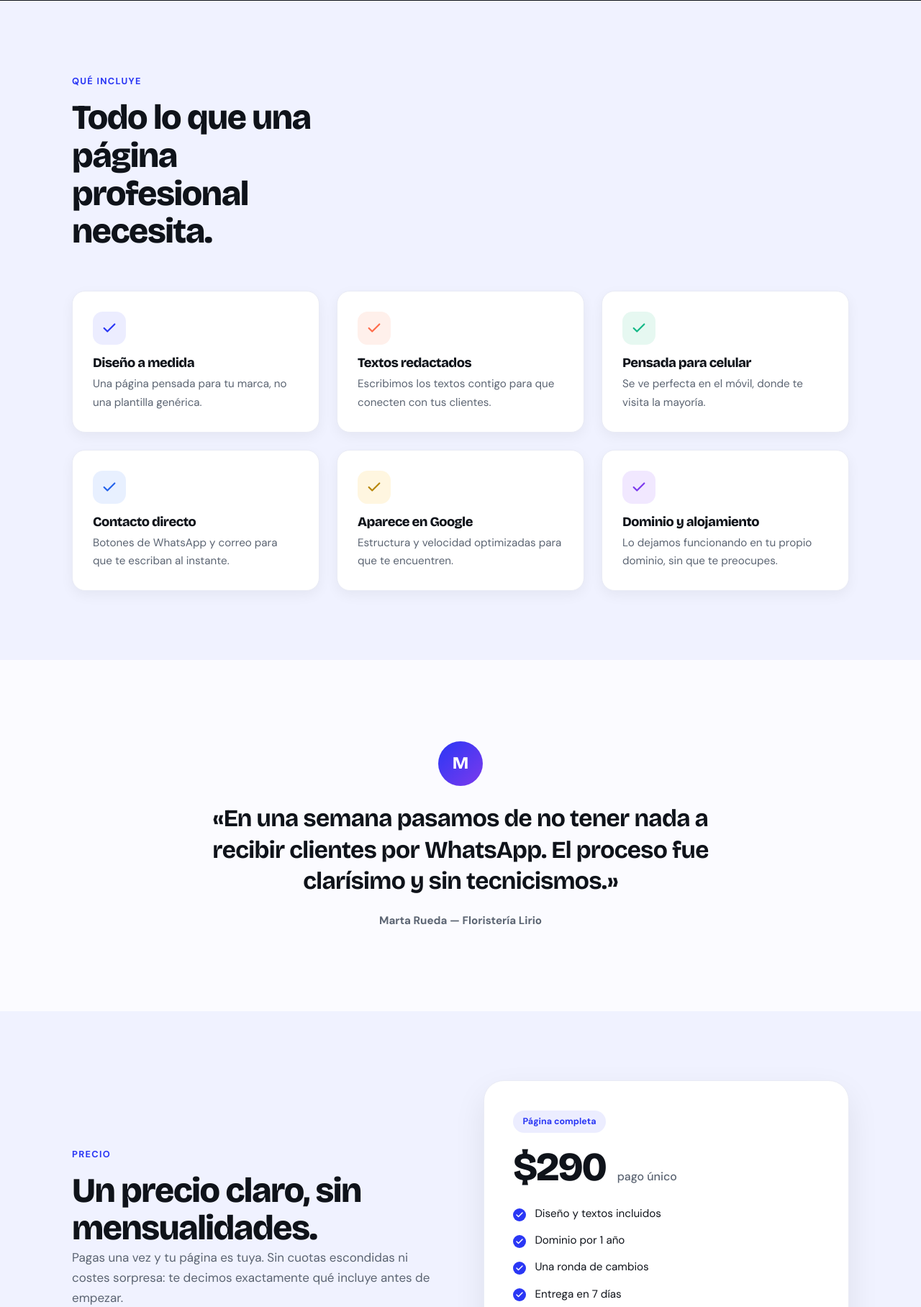
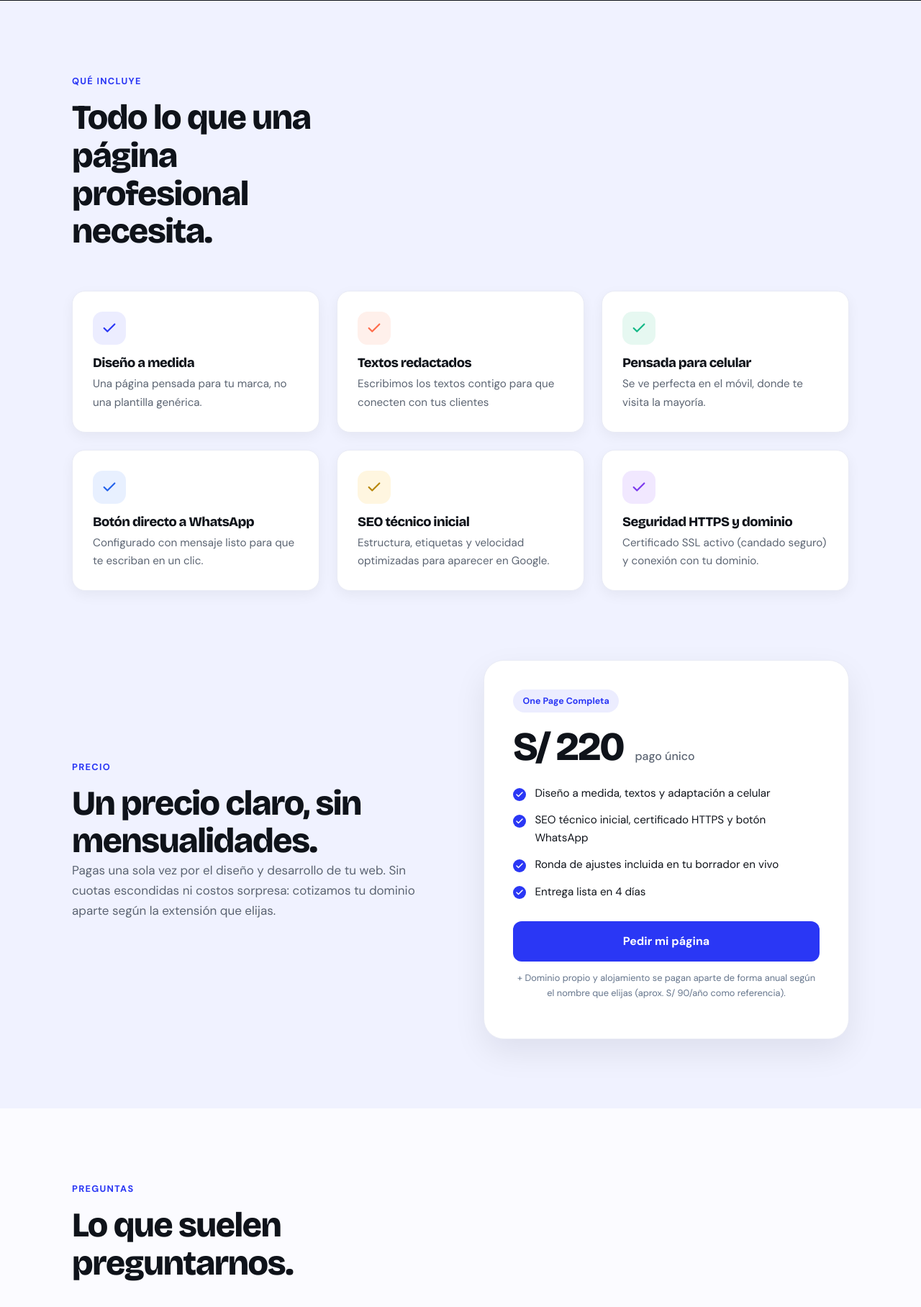
Before and after one commit to Anthonysystemas/mi-web-amedida, a PHP site: page / in a window 1280 px wide. Shown: the part 2544-4360 px from the top of the page at 72% size. Run offline with PHP 8.4, Linux system fonts and the light colour scheme.

Commit message:
refactorizar el texto y las demas secciones

```diff
--- a/assets/css/style.css
+++ b/assets/css/style.css
@@ -243,6 +243,9 @@ button:focus-visible { outline: 2px solid var(--accent); outline-offset: 3px; }
 /* ---------- 6. SECCIONES ---------- */
 .section { padding-block: var(--section-y); }
 .section--alt  { background: var(--bg-alt); }
+/* Dos secciones lavanda contiguas (p. ej. "Qué incluye" y "Precio"):
+   una sola separación en lugar de dos paddings acumulados */
+.section--alt + .section--alt { padding-top: 0; }
 .section--dark { background: var(--dark); color: #FFFFFF; }
 .section--dark .section__title { color: #FFFFFF; }
 
@@ -592,38 +595,6 @@ button:focus-visible { outline: 2px solid var(--accent); outline-offset: 3px; }
 .icon-box--5 { background: #fff6e0; color: #b8860b; }
 .icon-box--6 { background: #f1e8ff; color: var(--violet); }
 
-/* ---------- 11. TESTIMONIO ---------- */
-.testimonial {
-    max-width: 760px;
-    margin-inline: auto;
-    text-align: center;
-}
-.testimonial__avatar {
-    display: inline-flex;
-    align-items: center;
-    justify-content: center;
-    width: 62px; height: 62px;
-    border-radius: 50%;
-    background: linear-gradient(135deg, var(--accent), var(--violet));
-    color: #FFFFFF;
-    font-family: var(--font-head);
-    font-weight: 800;
-    font-size: 1.5rem;
-}
-.testimonial__quote {
-    margin: 1.5rem 0 1.25rem;
-    font-family: var(--font-head);
-    font-size: clamp(1.4rem, 3.4vw, 2.1rem);
-    font-weight: 700;
-    line-height: 1.3;
-    letter-spacing: -0.02em;
-}
-.testimonial__name {
-    color: var(--muted);
-    font-size: .95rem;
-    font-weight: 700;
-}
-
 /* ---------- 12. PRECIO ---------- */
 .price {
     display: grid;
--- a/index.php
+++ b/index.php
@@ -12,7 +12,7 @@
 $nombre_marca     = 'nexo';
 $whatsapp_numero  = '34600000000';                       // Internacional, sin "+" ni espacios.
 $whatsapp_mensaje = 'Hola, quiero mi página web.';       // Mensaje predeterminado.
-$precio_servicio  = '$290';                              // Precio mostrado.
+$precio_servicio  = 'S/ 220';                            // Precio mostrado.
 $correo_contacto  = 'hola@nexo.com';
 $instagram_url    = 'https://instagram.com/nexo';
 
@@ -85,7 +85,7 @@ function e($texto): string
             <div class="container hero__inner">
 
                 <div class="hero__copy reveal">
-                    <span class="pill">Cupos abiertos para diciembre</span>
+                    <span class="pill">Diseño web One Page · Pago único</span>
 
                     <h1 class="display">Tu negocio, claro y completo en una sola página.</h1>
 
@@ -264,7 +264,7 @@ function e($texto): string
                             <svg viewBox="0 0 24 24" fill="none" stroke="currentColor" stroke-width="2.4" stroke-linecap="round" stroke-linejoin="round"><path d="M20 6 9 17l-5-5"/></svg>
                         </span>
                         <h3>Textos redactados</h3>
-                        <p>Escribimos los textos contigo para que conecten con tus clientes.</p>
+                        <p>Escribimos los textos contigo para que conecten con tus clientes</p>
                     </article>
                     <article class="feature reveal">
                         <span class="icon-box icon-box--3">
@@ -277,38 +277,24 @@ function e($texto): string
                         <span class="icon-box icon-box--4">
                             <svg viewBox="0 0 24 24" fill="none" stroke="currentColor" stroke-width="2.4" stroke-linecap="round" stroke-linejoin="round"><path d="M20 6 9 17l-5-5"/></svg>
                         </span>
-                        <h3>Contacto directo</h3>
-                        <p>Botones de WhatsApp y correo para que te escriban al instante.</p>
+                        <h3>Botón directo a WhatsApp</h3>
+                        <p>Configurado con mensaje listo para que te escriban en un clic.</p>
                     </article>
                     <article class="feature reveal">
                         <span class="icon-box icon-box--5">
                             <svg viewBox="0 0 24 24" fill="none" stroke="currentColor" stroke-width="2.4" stroke-linecap="round" stroke-linejoin="round"><path d="M20 6 9 17l-5-5"/></svg>
                         </span>
-                        <h3>Aparece en Google</h3>
-                        <p>Estructura y velocidad optimizadas para que te encuentren.</p>
+                        <h3>SEO técnico inicial</h3>
+                        <p>Estructura, etiquetas y velocidad optimizadas para aparecer en Google.</p>
                     </article>
                     <article class="feature reveal">
                         <span class="icon-box icon-box--6">
                             <svg viewBox="0 0 24 24" fill="none" stroke="currentColor" stroke-width="2.4" stroke-linecap="round" stroke-linejoin="round"><path d="M20 6 9 17l-5-5"/></svg>
                         </span>
-                        <h3>Dominio y alojamiento</h3>
-                        <p>Lo dejamos funcionando en tu propio dominio, sin que te preocupes.</p>
+                        <h3>Seguridad HTTPS y dominio</h3>
+                        <p>Certificado SSL activo (candado seguro) y conexión con tu dominio.</p>
                     </article>
                 </div>
-            </div>
-        </section>
-
-        <!-- ======== 6. TESTIMONIO ======== -->
-        <section class="section">
-            <div class="container">
-                <figure class="testimonial reveal">
-                    <span class="testimonial__avatar" aria-hidden="true">M</span>
-                    <blockquote class="testimonial__quote">
-                        «En una semana pasamos de no tener nada a recibir clientes por WhatsApp.
-                        El proceso fue clarísimo y sin tecnicismos.»
-                    </blockquote>
-                    <figcaption class="testimonial__name">Marta Rueda — Floristería Lirio</figcaption>
-                </figure>
             </div>
         </section>
 
@@ -319,23 +305,28 @@ function e($texto): string
                     <span class="eyebrow">Precio</span>
                     <h2 class="section__title">Un precio claro, sin mensualidades.</h2>
                     <p class="lead">
-                        Pagas una vez y tu página es tuya. Sin cuotas escondidas ni costes
-                        sorpresa: te decimos exactamente qué incluye antes de empezar.
+                        Pagas una sola vez por el diseño y desarrollo de tu web. Sin cuotas
+                        escondidas ni costos sorpresa: cotizamos tu dominio aparte según la
+                        extensión que elijas.
                     </p>
                 </div>
 
                 <aside class="price-card reveal">
-                    <span class="price-card__tag">Página completa</span>
+                    <span class="price-card__tag">One Page Completa</span>
                     <p class="price-card__amount"><?= e($precio_servicio) ?> <span>pago único</span></p>
 
                     <ul class="check-list">
-                        <li>Diseño y textos incluidos</li>
-                        <li>Dominio por 1 año</li>
-                        <li>Una ronda de cambios</li>
-                        <li>Entrega en 7 días</li>
+                        <li>Diseño a medida, textos y adaptación a celular</li>
+                        <li>SEO técnico inicial, certificado HTTPS y botón WhatsApp</li>
+                        <li>Ronda de ajustes incluida en tu borrador en vivo</li>
+                        <li>Entrega lista en 4 días</li>
                     </ul>
 
                     <a class="btn btn--solid btn--block" href="<?= e($wa) ?>" target="_blank" rel="noopener">Pedir mi página</a>
+
+                    <p class="price-card__note" style="font-size:0.8rem;color:#64748b;margin-top:0.75rem;text-align:center;">
+                        + Dominio propio y alojamiento se pagan aparte de forma anual según el nombre que elijas (aprox. S/ 90/año como referencia).
+                    </p>
                 </aside>
             </div>
         </section>
@@ -365,7 +356,7 @@ function e($texto): string
                             <span class="faq__icon" aria-hidden="true">+</span>
                         </button>
                         <div class="faq__a"><div>
-                            <p>No. Es un pago único por el diseño y la publicación. Solo pagarías aparte el dominio y el alojamiento si decides gestionarlos tú.</p>
+                            <p>No. El diseño y desarrollo de tu página es un pago único fijo de S/ 220. Aparte solo cubres tu dominio propio y alojamiento de forma anual según la extensión que elijas (aprox. S/ 90/año como referencia, pudiendo variar si eliges un dominio especial). El mantenimiento anual o cambios futuros son opcionales.</p>
                         </div></div>
                     </div>
 
@@ -375,7 +366,7 @@ function e($texto): string
                             <span class="faq__icon" aria-hidden="true">+</span>
                         </button>
                         <div class="faq__a"><div>
-                            <p>Sí. Te entregamos todo y te explicamos cómo hacer cambios básicos. Si prefieres que nos encarguemos nosotros, también ofrecemos mantenimiento.</p>
+                            <p>Sí. Durante la entrega incluimos una ronda de ajustes en tu borrador en vivo. Luego, si necesitas actualizar precios, fotos o datos más adelante, puedes contratar nuestro mantenimiento anual opcional (desde S/ 30/año) o pedir cambios puntuales solo cuando los necesites.</p>
                         </div></div>
                     </div>
 
@@ -397,7 +388,7 @@ function e($texto): string
             <div class="container">
                 <div class="cta reveal">
                     <h2>Tu página puede estar en línea la próxima semana.</h2>
-                    <p>Quedan pocos cupos este mes. Escríbenos y empecemos hoy mismo.</p>
+                    <p>Escríbenos y empecemos hoy mismo, sin compromiso.</p>
                     <a class="btn btn--white" href="<?= e($wa) ?>" target="_blank" rel="noopener">Pedir mi página</a>
                 </div>
             </div>
```
